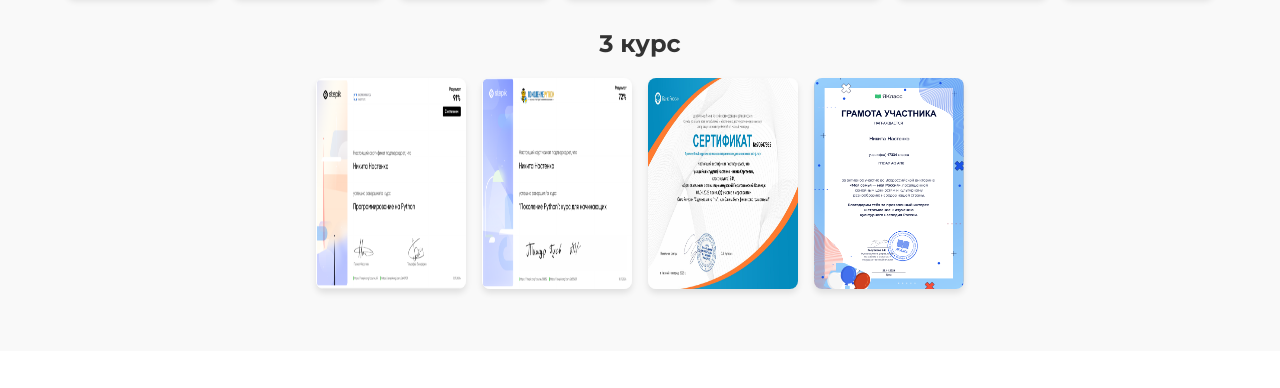
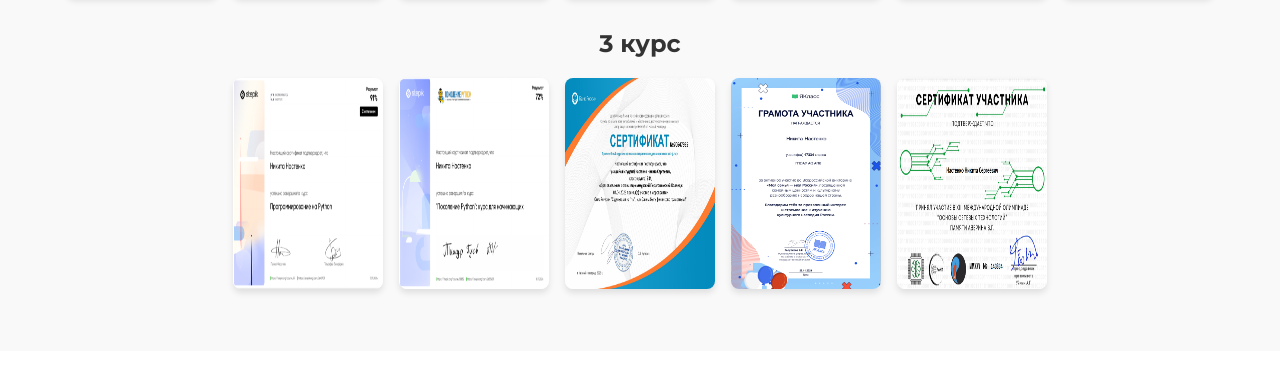
Before and after one commit to m0ranje/moranje, a plain HTML site: page index.html in a window 1280 px wide. Shown: the part 1419-1807 px from the top of the page. Drawn offline with nearby package versions, Linux system fonts and the light colour scheme.

Commit message:
Update index.html

```diff
--- a/index.html
+++ b/index.html
@@ -195,6 +195,7 @@
         <img src="img/cetrificate3_2.png" alt="Certificate 5" class="certificate">
         <img src="img/certificate3_7.png" alt="Certificate 5" class="certificate">
         <img src="img/certificate3_8.png" alt="Certificate 5" class="certificate">
+        <img src="img/certificate3_9.png" alt="Certificate 5" class="certificate">
       </div>
     </div>
   </div>
```
